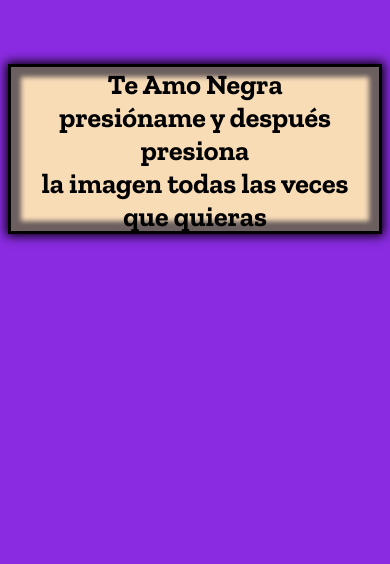
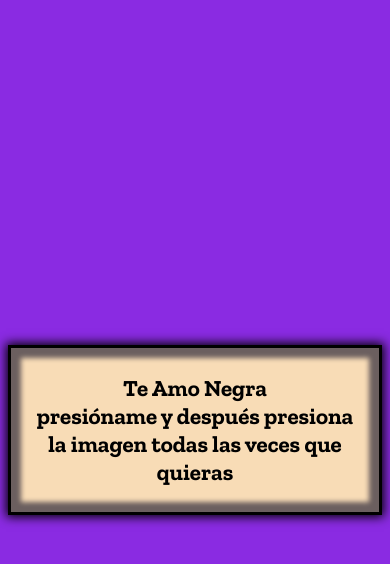
Before and after one commit to Ricardo-Jones95/miniproyectos, a plain HTML site: page index.html in a window 390 px wide. Drawn offline with nearby package versions, Linux system fonts and the light colour scheme.

Commit message:
mejoras en el css

```diff
--- a/style.css
+++ b/style.css
@@ -38,7 +38,6 @@ img {
     justify-content: center;
     align-items: center;
     text-align: center;
-    margin-left: 18%;
     margin: auto;
     margin-top: 10%;
     margin-bottom: -10px;
@@ -53,12 +52,13 @@ img {
 
 body {
     margin: 0;
-    margin-top: 5%;
+    /* margin-top: 5%; */
     background-color: blueviolet;
     justify-content: center;
     align-items: center;
     text-align: center;
     display:block;
+
 }
 
 button {
@@ -72,6 +72,7 @@ h2 {
     align-items:center;
     text-align: center;
     margin: auto;
+    margin-top: 5%;
     font-size: 70px;
     font-family: 'Dancing script';
     color: bisque;
--- a/styleIndex.css
+++ b/styleIndex.css
@@ -1,4 +1,7 @@
 body {
+    display: grid;
+    place-items: center;
+    height: 100vh;
     background-color: blueviolet;
     justify-content: center;
     align-items: center;
@@ -7,8 +10,9 @@ body {
     font-family: 'Zilla Slab';
 }
 
+
 button {
-    margin-top: 15%;
+    /*margin-top: 15%;*/
     height: 170px;
     width: 450px;
     font-size: 28px;
@@ -17,7 +21,14 @@ button {
     border: 3px solid black;
     box-shadow: 0 0 10px 1.7px black, 0 0 5px 10px rgb(107, 95, 95) inset;
     font-family: 'Zilla Slab';
+    transition: background-color 1s ease, transform 0.1s ease;
 
+}
+
+@media (max-width: 600px) {
+    button {
+        font-size: 23px;
+    }
 }
 
 button:hover {
@@ -26,3 +37,6 @@ button:hover {
     border: 3px solid rgb(0, 0, 0);
     box-shadow: 0 0 10px 3px rgb(0, 0, 0), 0 0 9px 13px rgba(0, 0, 0, 0.253) inset;
 }
+
+button:active { transform: scale(0.96); /* Reduce ligeramente el tamaño del botón */
+}
```
